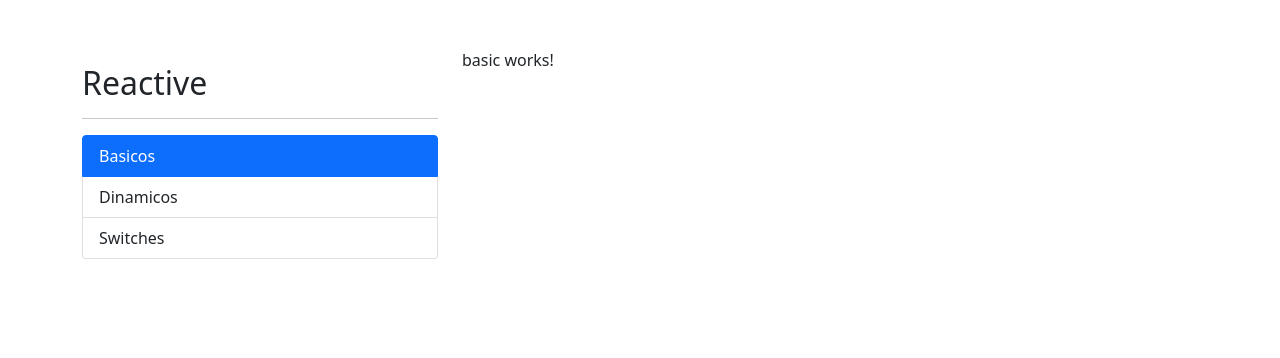
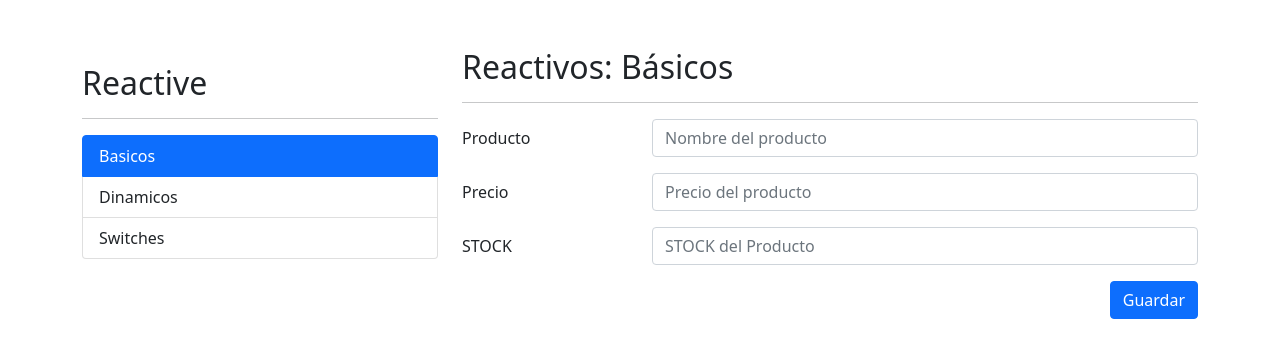
Before and after one commit to juanlavallen/ReactiveForms, an Angular app: page /reactive/basic in a window 1280 px wide. Shown: the top 358 px of the page. Built offline with nearby package versions, Linux system fonts and the light colour scheme.

Commit message:
basic component creado

```diff
--- a/src/app/reactive/basic/basic.component.html
+++ b/src/app/reactive/basic/basic.component.html
@@ -1 +1,85 @@
-<p>basic works!</p>
+<h2>Reactivos: Básicos</h2>
+<hr>
+
+<div class="row">
+    <div class="col">
+        <form autocomplete="off">
+            <div class="mb-3 row">
+                <label class="col-sm-3 col-form-label">Producto</label>
+                <div class="col-sm-9">
+                    <input
+                        type="text"
+                        class="form-control"
+                        name="product"
+                        placeholder="Nombre del producto"
+                        required
+                        minlength="3"
+                    />
+                    <span
+                        class="form-text text-danger"
+                        *ngIf="">
+                        Debe tener mas de 3 letras
+                    </span>
+                </div>
+            </div>
+
+            <div class="mb-3 row">
+                <label class="col-sm-3 col-form-label">Precio</label>
+                <div class="col-sm-9">
+                    <input
+                        type="number"
+                        class="form-control"
+                        name="price"
+                        placeholder="Precio del producto"
+                    />
+                    <span
+                        class="form-text text-danger"
+                        *ngIf="">
+                        El precio debe igual o mayor a $0
+                    </span>
+                </div>
+            </div>
+
+            <div class="mb-3 row">
+                <label class="col-sm-3 col-form-label">STOCK</label>
+                <div class="col-sm-9">
+                    <input
+                        type="number"
+                        class="form-control"
+                        placeholder="STOCK del Producto"
+                    />
+                </div>
+            </div>
+
+            <div class="row">
+                <div class="col">
+                    <button
+                        type="submit"
+                        class="btn btn-primary float-end">
+                        Guardar
+                    </button>
+                </div>
+            </div>
+        </form>
+    </div>
+</div>
+
+<!--
+<div class="row">
+    <div class="col">
+        <span>Valid</span>
+        <pre>{{ myForm.valid }}</pre>
+
+        <span>Pristine</span>
+        <pre>{{ myForm.pristine }}</pre>
+
+        <span>Touched</span>
+        <pre>{{ myForm.touched }}</pre>
+
+        <span>Value</span>
+        <pre>{{ myForm.value | json }}</pre>
+
+        <span>CustomDirective</span>
+        <pre>{{ myForm.controls.existencias?.errors | json }}</pre>
+    </div>
+</div> -->
```
